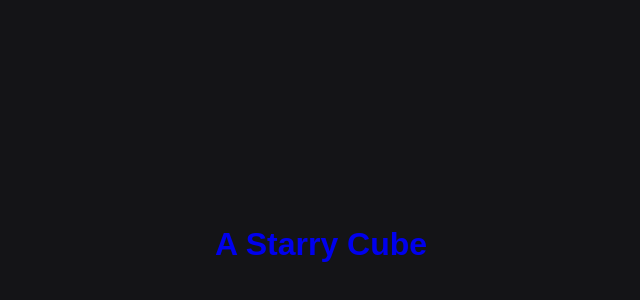
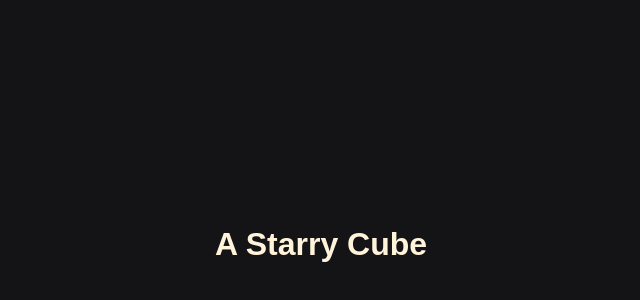
Before and after one commit to BlitZSenpai/landing-page, a plain HTML site: page index.html in a window 1280 px wide. Shown: the part 412-712 px from the top of the page, without its empty margins (319-959 px from the left). Drawn offline with Linux system fonts and the light colour scheme.

Commit message:
link styles

```diff
--- a/styles.css
+++ b/styles.css
@@ -30,3 +30,7 @@ svg {
 .link {
   text-decoration: none;
 }
+
+.link:link, a:visited {
+  color: #FFF3DA;
+}
```
